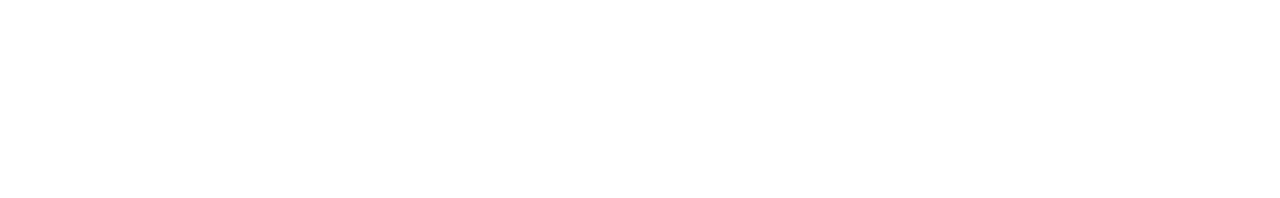
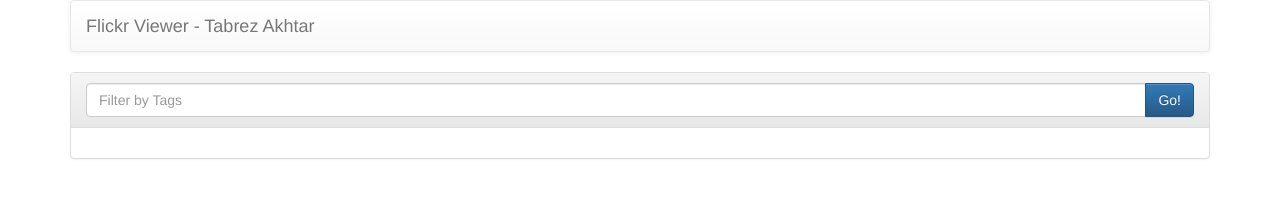
Before and after one commit to tabrezakhtar/flickr-client, a website: page public/flickr-viewer.html at #!/home in a window 1280 px wide. Drawn offline with nearby package versions, Linux system fonts and the light colour scheme; some packages are replaced by stand-ins of ours; a script that the page names is missing.

Commit message:
Default route, button addons.

```diff
--- a/public/scripts/app/app.js
+++ b/public/scripts/app/app.js
@@ -11,10 +11,14 @@ var flickrApp = angular
     'use strict';
 
     $routeProvider
-      .when('/test', {
+      .when('/home', {
         templateUrl: 'views/home.html',
         controller: 'HomeCtrl'
       })
+      .otherwise({
+        templateUrl: 'views/home.html',
+        controller: 'HomeCtrl'
+      });
   }]);
 
 var controllerModule = angular.module('flickrApp.controllers', []);
--- a/public/views/home.html
+++ b/public/views/home.html
@@ -8,8 +8,19 @@
 
 <div class="panel panel-default">
   <div class="panel-heading">
-    <input type="text" class="form-control" id="searchTags" placeholder="Filter by Tags" ng-model="vm.filter">
+    <div class="row">
+		<div class="col-lg-12">
+		    <div class="input-group">
+		      	<input type="text" class="form-control" id="searchTags" placeholder="Filter by Tags" ng-model="vm.filter">
+		      	<span class="input-group-btn">
+		        	<button class="btn btn-primary" type="button">Go!</button>
+		    	</span>
+	    	</div>
+	  	</div>
+  	</div>
+
   </div>
+
   <div class="panel-body">
     <div class="row">
 		<div ng-repeat="item in vm.items | filter:vm.filter" class="col-md-6 col-md-6">
```
